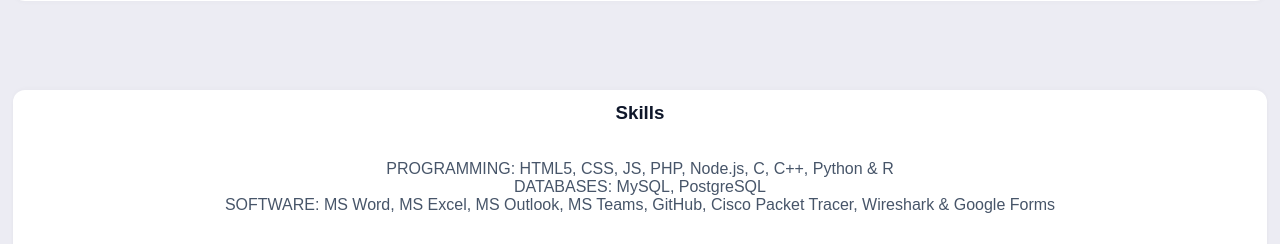
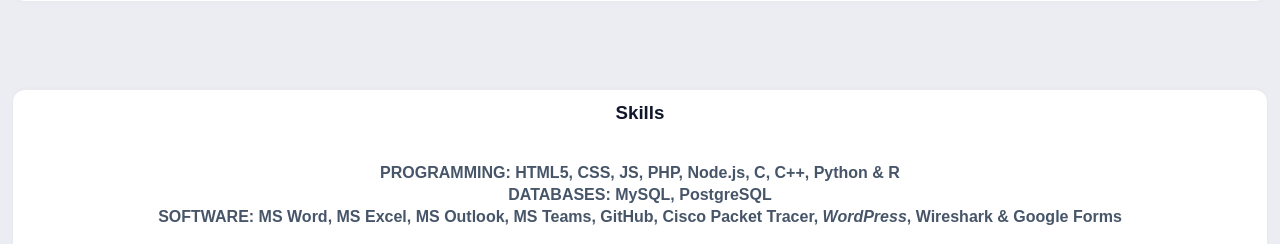
Before and after one commit to aavash33/My-Portfolio, a plain HTML site: page index.html in a window 1280 px wide. Shown: the part 1189-1433 px from the top of the page. Drawn offline with Linux system fonts and the light colour scheme.

Commit message:
wordpress added

```diff
--- a/index.html
+++ b/index.html
@@ -72,14 +72,14 @@
 
 
 
-    <input type="email" placeholder="Email Address" class="contacts_email" name="contacts_email" required>
+    <input type="email" placeholder="Email Address" class="contacts_email" name="contacts_email" required >
 
 
     <textarea placeholder="Message" class="contacts_message" name="contacts_message" required></textarea>
 
     <div class="contacts_submit_div">
         <button type="submit" class="contacts_submit">Send</button>
-        <button type="btn" class="contacts_reset">Cancel</button>
+        <button type="button" class="contacts_reset">Cancel</button>
     </div>
 </form>
 
@@ -200,15 +200,15 @@
         <h3>Skills</h3><br><br>
 
         <p>
-PROGRAMMING: HTML5, CSS, JS, PHP, Node.js, C, C++, Python & R
+<b>PROGRAMMING: HTML5, CSS, JS, PHP, Node.js, C, C++, Python & R </b>
 </p>
 
 
-<p>DATABASES: MySQL, PostgreSQL
+<p><b>DATABASES: MySQL, PostgreSQL </b>
 </p>
 
-<p>SOFTWARE: MS Word, MS Excel, MS Outlook, MS Teams, GitHub, Cisco Packet Tracer, Wireshark & Google
-Forms </p>
+<p><b>SOFTWARE: MS Word, MS Excel, MS Outlook, MS Teams, GitHub, Cisco Packet Tracer, <i>WordPress</i>, Wireshark & Google
+Forms </b></p>
 
     </div>
 
--- a/styles.css
+++ b/styles.css
@@ -129,20 +129,31 @@
 /* Styling headers */
 
 
-.header1{
-    background-color: #F5F6F8;
+/* @keyframes slide-in {
+  from {
+    transform:  rotate(0deg);
+  }
 
-    display: flex;
-   flex-direction: column;
-    align-items: center;
-    gap: 5px;
+  to {
+    transform:  rotate(-10deg);
+  }
+} */
+
+.header1 {
+  background-color: #F5F6F8;
+  display: flex;
+  flex-direction: column;
+  align-items: center;
+  gap: 5px;
 }
+
 
 .header1 h1{
     font-size: 48px;
     font-weight: 700;
    color: #0F172A;
     margin: 25px ;
+  /* animation: slide-in 2s ease-in-out 2 alternate; */
 }
 
 .header1 h2, h4{
@@ -489,7 +500,7 @@
 
 .skills_cmnt p{
         color: #475569;
-
+        margin-top: 4px;
 }
 
 .skills_cmnt h3{
```
